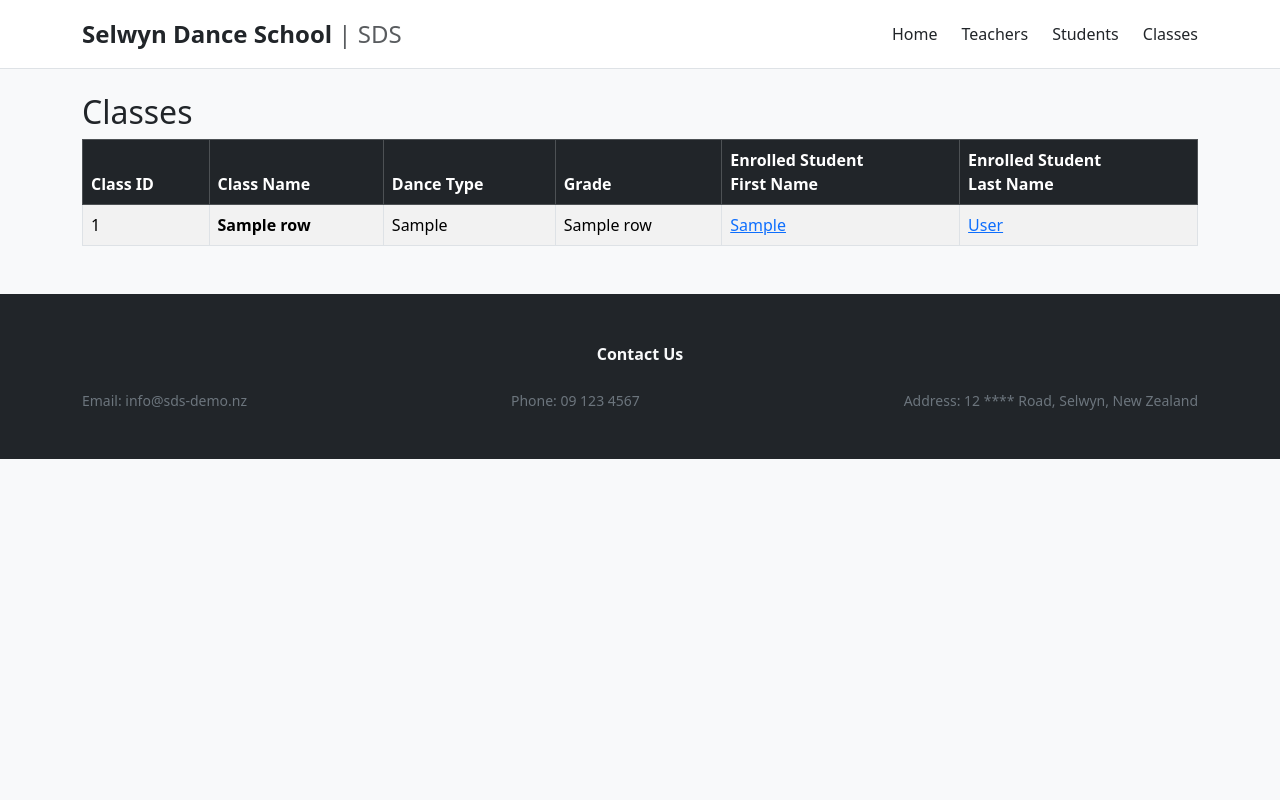
After one commit to Jie-Gao-1172816/sds, a Flask app: template templates/class_list.html in a window 1280 px wide. The commit adds this page. Run offline with Flask 3, Linux system fonts and the light colour scheme; the template is opened without the code that fills it: most values are stand-ins (such as "Sample title", 1, 10 or a date in 2020); some libraries are stand-ins or nearby versions.

Commit message:
Home page, student list, student search, class list create

```diff
--- a/app.py
+++ b/app.py
@@ -39,8 +39,59 @@ def teacher_list():
 
 @app.route("/students")
 def student_list():
-    # Add your code here to list customers
-    return render_template("student_list.html")
+    cursor = db.get_cursor()
 
+    q = request.args.get("q")
 
+    if q:
+        query = """
+        SELECT s.student_id, s.first_name, s.last_name, s.email, s.date_of_birth, s.phone, s.enrollment_date, sc.class_id
+        FROM students s
+        JOIN studentclasses sc ON s.student_id = sc.student_id
+        WHERE s.first_name LIKE %s OR s.last_name LIKE %s
+        ORDER BY s.last_name, s.first_name
+        """
+        cursor.execute(query, (f"%{q}%", f"%{q}%"))
+    else:
+        query = """
+        SELECT s.student_id, s.first_name, s.last_name, s.email, s.date_of_birth, s.phone, s.enrollment_date, sc.class_id
+        FROM students s
+        JOIN studentclasses sc ON s.student_id = sc.student_id
+        ORDER BY s.last_name, s.first_name
+        """
+        cursor.execute(query)
+
+    students = cursor.fetchall()
+    cursor.close()
+
+    return render_template("student_list.html", students=students)
+
+@app.route("/classes")
+def class_list():
+    cursor = db.get_cursor()
+    query = """
+    SELECT
+        c.class_id AS class_id,
+        c.class_name AS class_name,
+        dt.dancetype_name AS dance_type,
+        g.grade_level AS grade_level,
+        g.grade_name AS grade_name,
+        s.student_id AS student_id,
+        s.first_name AS first_name,
+        s.last_name AS last_name
+    FROM classes c
+    JOIN dancetype dt ON c.dancetype_id = dt.dancetype_id
+    LEFT JOIN grades g ON c.grade_id = g.grade_id
+    LEFT JOIN studentclasses sc ON c.class_id = sc.class_id
+    LEFT JOIN students s ON sc.student_id = s.student_id
+    ORDER BY dt.dancetype_name, g.grade_level, c.class_name, s.last_name, s.first_name;
+    """
+    cursor.execute(query)
+    classes = cursor.fetchall()
+    cursor.close()
+
+    return render_template("class_list.html", classes=classes)
 # Add other routes and view functions as required.
+@app.route("/students/<int:student_id>")
+def class_summary(student_id):
+    return f"Class summary for student {student_id}"
--- a/templates/base.html
+++ b/templates/base.html
@@ -7,17 +7,39 @@
       <link href="https://cdn.jsdelivr.net/npm/bootstrap@5.3.8/dist/css/bootstrap.min.css" rel="stylesheet" integrity="sha384-sRIl4kxILFvY47J16cr9ZwB07vP4J8+LH7qKQnuqkuIAvNWLzeN8tE5YBujZqJLB" crossorigin="anonymous">
   </head>
 
-  <body>
+  <body class="bg-light">
+    <div class="bg-light min-vh-100">
 
-    <nav>
-      <h2>Selwyn Dance School | SDS</h2>
-      <p><a href="{{url_for('home')}}">Home</a></p>
-      <p><a href="{{url_for('teacher_list')}}">Teachers</a></p>
-      <p><a href="{{url_for('student_list')}}">Students</a></p>
+      <!-- Header / Navigation bar -->
+    <header class="bg-white border-bottom">
+  <div class="container py-3 d-flex justify-content-between align-items-center">
+
+    <div class="fw-semibold fs-4">
+      Selwyn Dance School <span class="text-muted fw-normal">| SDS</span>
+    </div>
+
+    <nav class="d-flex gap-4">
+      <a href="{{ url_for('home') }}" class="text-dark text-decoration-none fw-medium">
+        Home
+      </a>
+      <a href="{{ url_for('teacher_list') }}" class="text-dark text-decoration-none fw-medium">
+        Teachers
+      </a>
+      <a href="{{ url_for('student_list') }}" class="text-dark text-decoration-none fw-medium">
+        Students
+      </a>
+      <a href="{{ url_for('class_list') }}" class="text-dark text-decoration-none fw-medium">
+        Classes
+      </a>
     </nav>
 
+  </div>
+</header>
 
-    <div class="container my-4">
+
+
+
+    <div class="container  bg-light my-4">
       <section class="content">
         <header>
           {% block header %}
@@ -39,6 +61,26 @@
         {% endblock %}
       </section>
     </div>
+
+
+   <!-- Footer -->
+    <footer class="bg-dark text-light mt-5">
+  <div class="container py-5 text-center">
+
+    <div class="fw-semibold mb-4">
+      Contact Us
+    </div>
+
+    <div class="d-flex flex-wrap justify-content-between small text-secondary">
+      <div>Email: info@sds-demo.nz</div>
+      <div>Phone: 09 123 4567</div>
+      <div>Address: 12 **** Road, Selwyn, New Zealand</div>
+    </div>
+
+  </div>
+</footer>
+
+
 
 
     <!-- JavaScript Bundle with Popper -->
@@ -64,5 +106,6 @@
       })()
     </script>
     <script src="https://cdn.jsdelivr.net/npm/bootstrap@5.3.8/dist/js/bootstrap.bundle.min.js" integrity="sha384-FKyoEForCGlyvwx9Hj09JcYn3nv7wiPVlz7YYwJrWVcXK/BmnVDxM+D2scQbITxI" crossorigin="anonymous"></script>
+  </div>
   </body>
 </html>
--- /dev/null
+++ b/templates/class_list.html
@@ -0,0 +1,64 @@
+{% extends "base.html" %}
+
+{% block title %}Classes - SDS{% endblock %}
+
+{% block content %}
+
+<h2>Classes</h2>
+
+<table class="table table-striped table-bordered">
+  <thead class="table-dark">
+    <tr>
+      <th>Class ID</th>
+      <th>Class Name</th>
+      <th>Dance Type</th>
+      <th>Grade</th>
+      <th>Enrolled Student<br>First Name</th>
+      <th>Enrolled Student<br>Last Name</th>
+
+    </tr>
+  </thead>
+
+  <tbody>
+    {% set ns = namespace(prev_class_id=None) %}
+
+  {% for row in classes %}
+<tr>
+  {% if row['class_id'] != ns.prev_class_id %}
+    <td>{{ row['class_id'] }}</td>
+    <td class="fw-semibold"><strong>{{ row['class_name'] }}</strong></td>
+    <td>{{ row['dance_type'] }}</td>
+    <td>{{ row['grade_name'] }}</td>
+    {% set ns.prev_class_id = row['class_id'] %}
+  {% else %}
+    <td></td>
+    <td></td>
+    <td></td>
+    <td></td>
+  {% endif %}
+
+
+      <td>
+        {% if row['first_name'] %}
+          <a href="{{ url_for('class_summary', student_id=row['student_id']) }}">
+            {{ row['first_name'] }}
+          </a>
+        {% else %}
+          No student enrolled
+        {% endif %}
+      </td>
+      <td>
+        {% if row['last_name'] %}
+          <a href="{{ url_for('class_summary', student_id=row['student_id']) }}">
+            {{ row['last_name'] }}
+          </a>
+        {% else %}
+          No student enrolled
+        {% endif %}
+      </td>
+    </tr>
+  {% endfor %}
+  </tbody>
+</table>
+
+{% endblock %}
```
Also changed, not shown: templates/home.html (+40 -1 lines), templates/student_list.html (+62 -1 lines), static/images/dance-hero.jpg (added).
